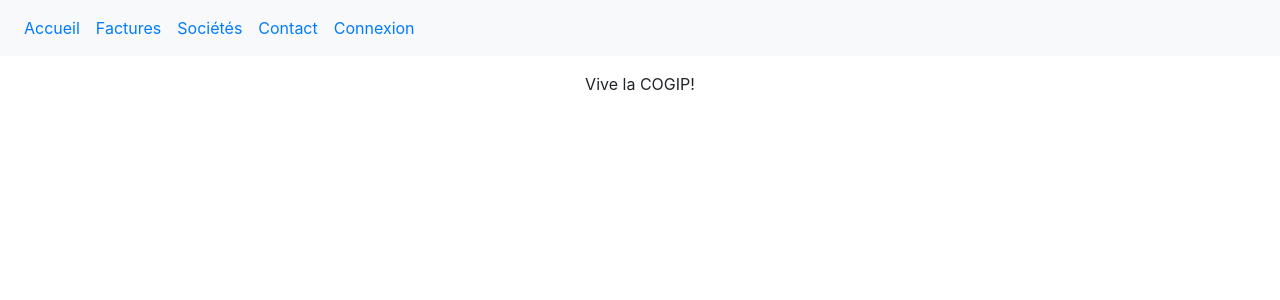
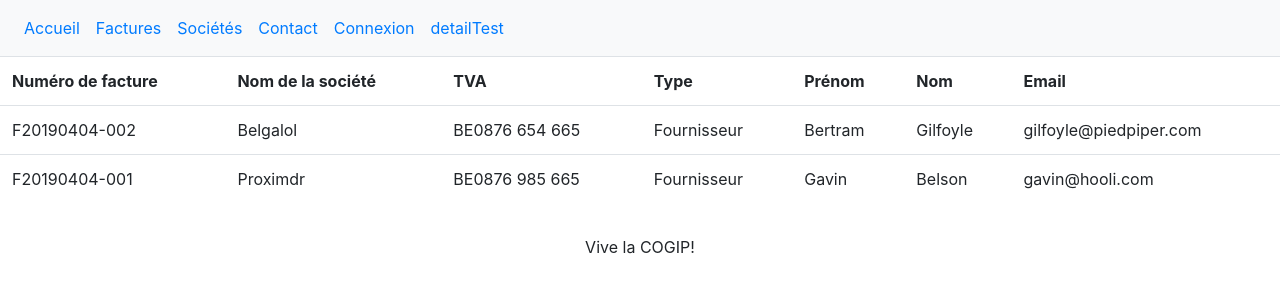
Before and after one commit to MassimoTascone/COGIP, a PHP site: page /?detail in a window 1280 px wide. Shown: the top 300 px of the page. Run offline with PHP 8.4, Linux system fonts and the light colour scheme; data comes from the database, SQL or seed files in the repository.

Commit message:
modifs sql sur invoiceElementModel

```diff
--- a/index.php
+++ b/index.php
@@ -42,4 +42,8 @@ $title="";
       require('controller/loginController.php');
     }
 
+    if(isset($_GET['detail'])){
+      require('controller/invoiceElementController.php');
+    }
+
 require('view/footerView.php');
--- a/model/invoiceElementModel.php
+++ b/model/invoiceElementModel.php
@@ -1,30 +1,24 @@
 <?php
+// call for Manager.php
 require_once('model/Manager.php');
 
-function getInvoiceNum(){
-    $conn = dbConnect();
-    $conn->setAttribute(PDO::ATTR_DEFAULT_FETCH_MODE,PDO::FETCH_ASSOC);
-    $data_invoice_name = $conn->query(
-        'SELECT number
-        FROM invoice
-        LIMIT 1');
-        return $data_invoice_name;
-}
-
-function getCompanyInvoice(){
+// grabbing each invoice's detail
+function getDetailInvoice(){
 $conn = dbConnect();
 $conn->setAttribute(PDO::ATTR_DEFAULT_FETCH_MODE,PDO::FETCH_ASSOC);
 $data_company_invoice = $conn->query(
-  'SELECT name, TVA, type
+ 'SELECT number, name, TVA, type, first_name, last_name, email
   FROM company
-  JOIN type_company
-  LIMIT 1');
+  JOIN invoice ON fk_company = id_company
+  JOIN type_company ON fk_type = id_type
+  JOIN people ON fk_people = id_people
+  WHERE id_type = 1');
 return $data_company_invoice;
 }
 
-$invoiceNumber = getInvoiceNum();
-$invoiceCompany = getCompanyInvoice();
+$invoiceCompany = getDetailInvoice();
 
+// fetching between all invoice's elements
 function createTable($fetchFrom){
     while ($data = $fetchFrom->fetch()) {
       echo "<tr>";
--- a/model/invoiceModel.php
+++ b/model/invoiceModel.php
@@ -28,7 +28,8 @@ function createTable($fetchFrom){
       echo "<td> $value </td>";
 
       }
-    echo "<td><a href=#>more info</a></td>" ;
-    echo "</tr>";
+    echo "<td><a href=" . $data['id_invoice'] .">more info</a></td>" ;
+    var_dump ($data);
+       echo "</tr>";
   }
 }
--- a/view/headerView.php
+++ b/view/headerView.php
@@ -29,6 +29,9 @@
             <li class="nav-item">
                 <a class="nav-link" href="?login">Connexion</a>
             </li>
+            <li class="nav-item">
+                <a class="nav-link" href="?detail">detailTest</a>
+            </li>
         </ul>
 
     </nav>
--- a/view/invoiceElementView.php
+++ b/view/invoiceElementView.php
@@ -1,9 +1,11 @@
-<h1>Facture numéro : <?php createTable($invoiceNumber); ?></h1>
 
-<p>Société liée à la facture</p>
 <table class="table">
+<th>Numéro de facture</th>
 <th>Nom de la société</th>
 <th>TVA</th>
 <th>Type</th>
+<th>Prénom</th>
+<th>Nom</th>
+<th>Email</th>
 <?php createTable($invoiceCompany);?>
 </table>
```
